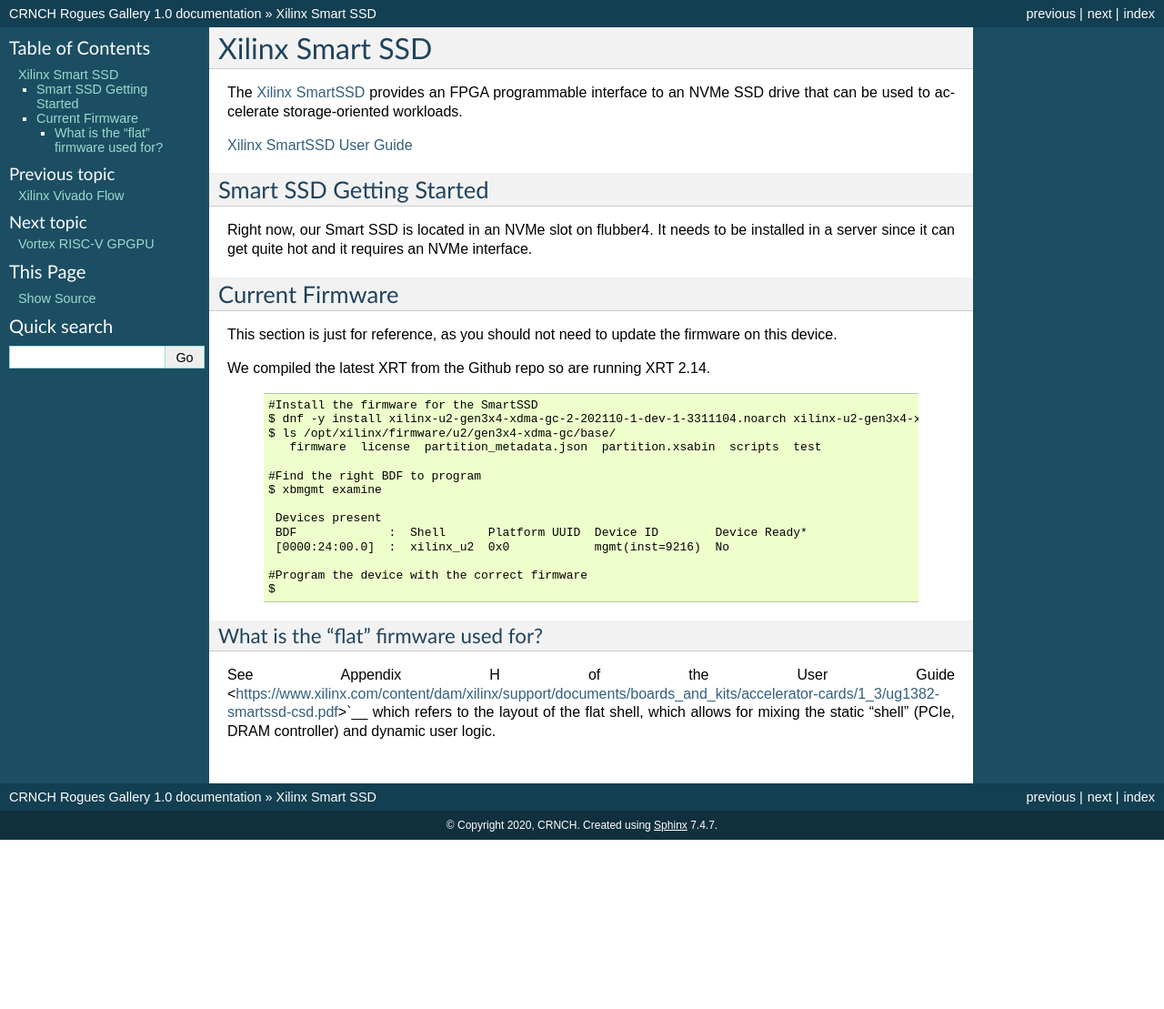
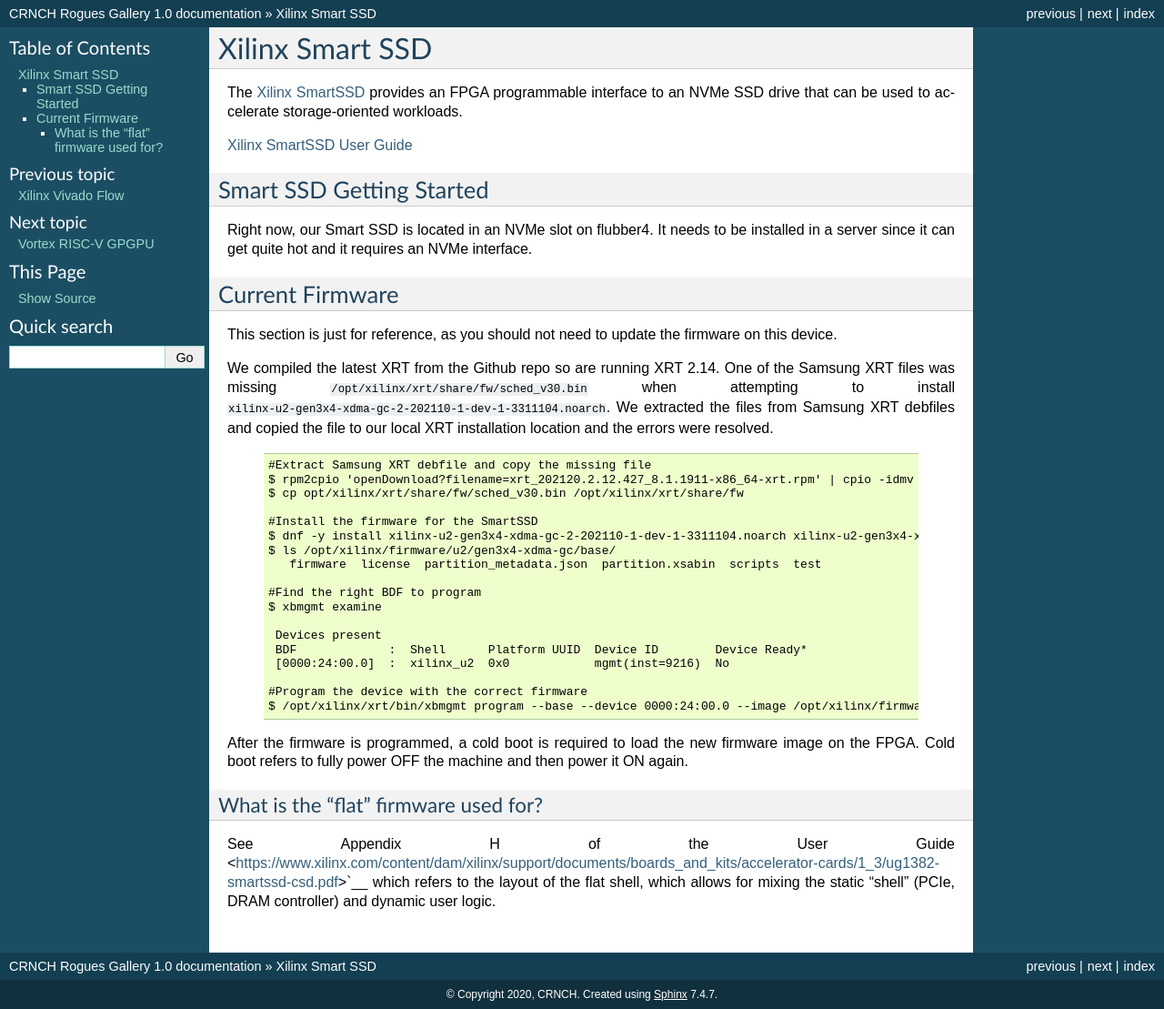
Before and after one commit to gt-crnch-rg/read-the-docs, a Sphinx documentation site: the page built from docs/reconfig/xilinx/xilinx-smart-ssd.rst, in a window 1280 px wide. Shown: the whole page at 91% size. Built offline with Sphinx 7.4.7, drawn with Linux system fonts in a browser that asks for light colours; pages that are not in the unit, such as notebooks, are missing from menus; before the commit the page ends 923 px from its top, so only the background shows below that.

Commit message:
Update firmware installation

```diff
--- a/docs/reconfig/xilinx/xilinx-smart-ssd.rst
+++ b/docs/reconfig/xilinx/xilinx-smart-ssd.rst
@@ -16,9 +16,13 @@
 ================
 This section is just for reference, as you should not need to update the firmware on this device.
 
-We compiled the latest XRT from the Github repo so are running XRT 2.14.
+We compiled the latest XRT from the Github repo so are running XRT 2.14. One of the Samsung XRT files was missing ``/opt/xilinx/xrt/share/fw/sched_v30.bin`` when attempting to install ``xilinx-u2-gen3x4-xdma-gc-2-202110-1-dev-1-3311104.noarch``. We extracted the files from Samsung XRT debfiles and copied the file to our local XRT installation location and the errors were resolved.
 
  .. code-block::
+
+     #Extract Samsung XRT debfile and copy the missing file
+     $ rpm2cpio 'openDownload?filename=xrt_202120.2.12.427_8.1.1911-x86_64-xrt.rpm' | cpio -idmv
+     $ cp opt/xilinx/xrt/share/fw/sched_v30.bin /opt/xilinx/xrt/share/fw
 
      #Install the firmware for the SmartSSD
      $ dnf -y install xilinx-u2-gen3x4-xdma-gc-2-202110-1-dev-1-3311104.noarch xilinx-u2-gen3x4-xdma-gc-base-2-3311104.noarch.rpm xilinx-u2-gen3x4-xdma-gc-validate-2-3311104.noarch.rpm
@@ -33,7 +37,9 @@
       [0000:24:00.0]  :  xilinx_u2  0x0            mgmt(inst=9216)  No
 
      #Program the device with the correct firmware
-     $
+     $ /opt/xilinx/xrt/bin/xbmgmt program --base --device 0000:24:00.0 --image /opt/xilinx/firmware/u2/gen3x4-xdma-gc/base/partition.xsabin
+
+After the firmware is programmed, a cold boot is required to load the new firmware image on the FPGA. Cold boot refers to fully power OFF the machine and then power it ON again.
 
 What is the "flat" firmware used for?
 ~~~~~~~~~~~~~~~~~~~~~~~~~~~~~~~~~~~~~~~~~~~~~~~
```
